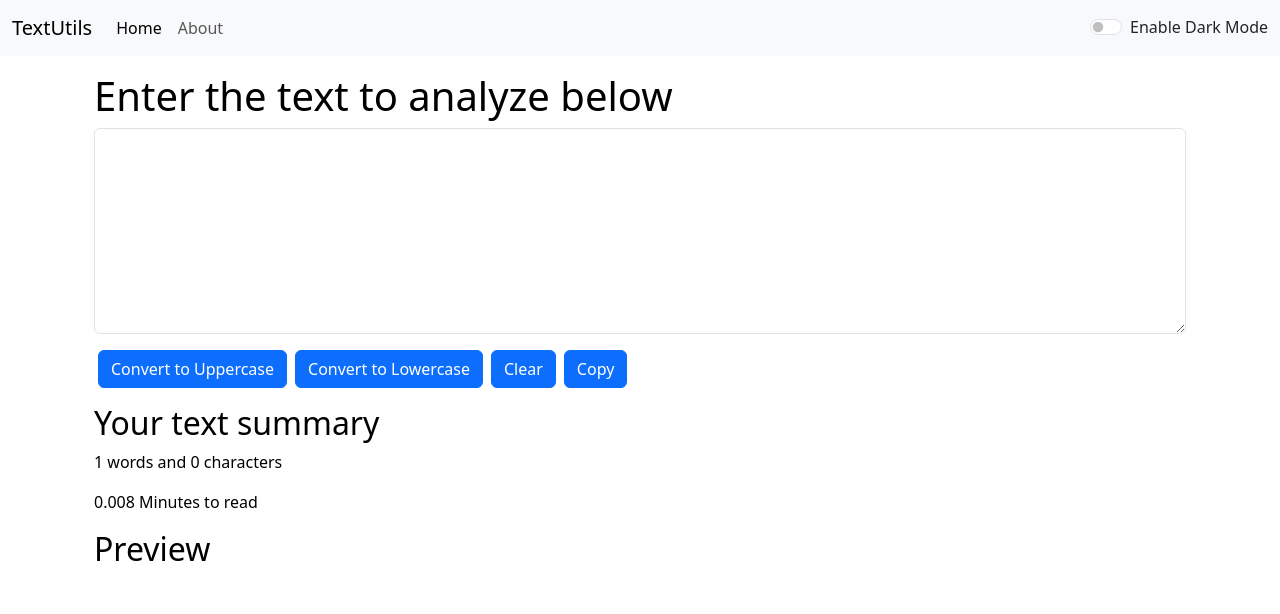
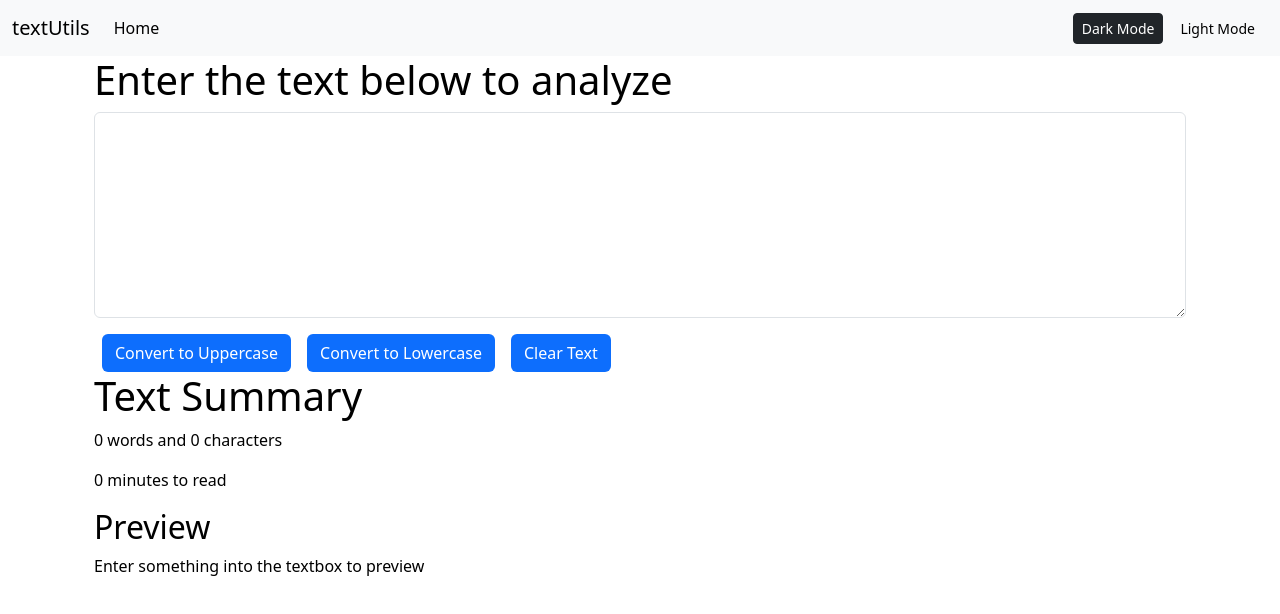
Before and after one commit to rishikmishra7/Learner-s, a React (Create React App) app: page / in a window 1280 px wide. Shown: the top 614 px of the page. Built offline with nearby package versions, Linux system fonts and the light colour scheme.

Commit message:
new feature added

```diff
--- a/src/App.js
+++ b/src/App.js
@@ -1,45 +1,39 @@
-import { useState } from 'react';
+import React, { useState } from 'react';
 import './App.css';
-// import About from './components/About';
 import Navbar from './components/Navbar';
+import TextForm from './components/TextForm';
 import Alert from './components/Alert';
 
-import TextForm from './components/TextForm';
+function App() {
+  const [mode, setMode] = useState('light'); // Default mode
+  const [alert, setAlert] = useState(null);
 
-function App() {
-  const [mode, setMode] = useState('light'); // To check whether dark mode is enabled or not
-   const[alert,setAlert]=useState(null);
-   const showAlert =(message,type)=>{
-    setAlert(
-      {
-        msg : message,
-        type: type
-      }
-    )
+  const showAlert = (message, type) => {
+    setAlert({ msg: message, type: type });
     setTimeout(() => {
-      setAlert(null);
-    }, 1000);
-   }
+      setAlert(null); // Clear alert after 3 seconds
+    }, 2000);
+  };
 
-  const toggleMode = () => {
-    if (mode === 'light') {
+  const toggleMode = (newMode) => {
+    if (newMode === 'dark') {
       setMode('dark');
-      document.body.style.backgroundColor = 'grey'; // Dark mode background color
-      showAlert("Dark mode is enabled" ,"success")
+      document.body.style.backgroundColor = 'grey';
+      showAlert('Dark mode has been enabled', 'success');
+
     } else {
       setMode('light');
-      document.body.style.backgroundColor = 'white'; // Light mode background color
-      showAlert("Light mode is enabled" ,"success")
+      document.body.style.backgroundColor = 'white';
+      showAlert('Light mode has been enabled', 'success');
     }
   };
 
   return (
     <>
-      <Navbar title="TextUtils" aboutText="About" mode={mode} toggleMode={toggleMode} />
-
-    <Alert Alert={alert}/>
-      <div className="container my-3">
-        <TextForm showAlert={showAlert} heading="Enter the text to analyze below" mode={mode} />
+      <Navbar title="textUtils" mode={mode} toggleMode={toggleMode} />
+      <Alert alert={alert} />
+      <div className="container">
+        <TextForm showAlert={showAlert} heading="Enter the text below to analyze" mode={mode} />
       </div>
     </>
   );
--- a/src/components/Alert.js
+++ b/src/components/Alert.js
@@ -1,18 +1,17 @@
-import React from 'react'
+import React from 'react';
 
 function Alert(props) {
-    const capitalize=(word)=>{
-        const lower =word.toLowerCase();
-        return lower.charAt(0).toUpperCase() +lower.slice(1);
-    }
+  const capitalize = (word) => {
+    const lower = word.toLowerCase();
+    return lower.charAt(0).toUpperCase() + lower.slice(1);
+  };
+
   return (
     props.Alert &&
-    <div> <div className={`alert alert-${props.Alert.type} alert-dismissible fade show`}role="alert" >
-        <strong>{capitalize(props.Alert.type)}</strong> : {props.Alert.msg}
-        <button type="button" className="btn-close" data-bs-dismiss="alert" aria-label="Close"></button>
+    <div className={`alert alert-${props.Alert.type} alert-dismissible fade show`} role="alert">
+      <strong>{capitalize(props.Alert.type)}</strong>: {props.Alert.msg}
     </div>
-    </div>
-  )
+  );
 }
 
-export default Alert
+export default Alert;
--- a/src/components/Navbar.js
+++ b/src/components/Navbar.js
@@ -1,20 +1,11 @@
 import React from 'react';
-import PropTypes from 'prop-types';
 
 export default function Navbar(props) {
   return (
     <nav className={`navbar navbar-expand-lg navbar-${props.mode} bg-${props.mode}`}>
       <div className="container-fluid">
         <a className="navbar-brand" href="/">{props.title}</a>
-        <button
-          className="navbar-toggler"
-          type="button"
-          data-bs-toggle="collapse"
-          data-bs-target="#navbarSupportedContent"
-          aria-controls="navbarSupportedContent"
-          aria-expanded="false"
-          aria-label="Toggle navigation"
-        >
+        <button className="navbar-toggler" type="button" data-bs-toggle="collapse" data-bs-target="#navbarSupportedContent" aria-controls="navbarSupportedContent" aria-expanded="false" aria-label="Toggle navigation">
           <span className="navbar-toggler-icon"></span>
         </button>
         <div className="collapse navbar-collapse" id="navbarSupportedContent">
@@ -22,32 +13,14 @@ export default function Navbar(props) {
             <li className="nav-item">
               <a className="nav-link active" aria-current="page" href="/">Home</a>
             </li>
-            <li className="nav-item">
-              <a className="nav-link" href="/">{props.aboutText}</a>
-            </li>
           </ul>
-          <div className={`form-check form-switch text-${props.mode==='light'?'dark':'light'}`}>
-            <input className="form-check-input" onClick={props.toggleMode} type="checkbox" role="switch" id="flexSwitchCheckDefault"/>
-            <label className="form-check-label" htmlFor="flexSwitchCheckDefault">Enable Dark Mode</label>
+
+          <div className="d-flex">
+            <button className="btn btn-sm btn-dark mx-1" onClick={() => props.toggleMode('dark')}>Dark Mode</button>
+            <button className="btn btn-sm btn-light mx-1" onClick={() => props.toggleMode('light')}>Light Mode</button>
           </div>
-          {/* <form className="d-flex" role="search">
-            <input
-              className="form-control me-2"
-              type="search"
-              placeholder="Search"
-              aria-label="Search"
-            />
-            <button className="btn btn-primary" type="submit">Search</button>
-          </form>
-         */}
-         </div>
-
+        </div>
       </div>
     </nav>
   );
 }
-
-Navbar.propTypes = {
-  title: PropTypes.string.isRequired, // Ensure that the title is a string and is required
-  aboutText: PropTypes.string.isRequired, // Ensure that aboutText is a string and is required
-};
--- a/src/components/TextForm.js
+++ b/src/components/TextForm.js
@@ -1,78 +1,101 @@
 import React, { useState } from 'react';
 
 export default function TextForm(props) {
-  const handleUpclick = () => {
+  const handleUpClick = () => {
     let newText = text.toUpperCase();
     setText(newText);
-    props.showAlert("Converted into UPPERCASE" ,"success");
-  };
-
-  const handleLoclick = () => {
-    let newText = text.toLowerCase();
-    setText(newText);
-    props.showAlert("Converted into lowecase","success");
-
-  };
-
-  const handleClearclick = () => {
-    setText('');
-    props.showAlert("Text cleared","success");
-
-  };
-
-  const handleCopyclick = () => {
-    navigator.clipboard.writeText(text).then(() => {
-      //alert("Text copied to clipboard!");
-     props.showAlert("Text Copied to clipboard","success");
-    });
+    props.showAlert('Converted to uppercase', 'success');
   };
 
   const handleOnChange = (event) => {
     setText(event.target.value);
   };
 
+  const handleLoClick = () => {
+    let ntext = text.toLowerCase();
+    setText(ntext);
+    props.showAlert('Converted to lowercase', 'success');
+  };
+
+  const handleClearOnClick = () => {
+    let clearText = '';
+    setText(clearText);
+    props.showAlert('Text has been cleared', 'success');
+  };
+
+  const getModeStyle = () => {
+    switch (props.mode) {
+      case 'dark':
+        return { backgroundColor: '#333', color: 'white' };
+      case 'yellow':
+        return { backgroundColor: '#f9f871', color: '#333' };
+      case 'pink':
+        return { backgroundColor: '#ffc0cb', color: '#333' };
+      case 'green':
+        return { backgroundColor: '#a8e6cf', color: '#333' };
+      case 'blue':
+        return { backgroundColor: '#add8e6', color: '#333' };
+      default:
+        return { backgroundColor: 'white', color: 'black' };
+    }
+  };
+
   const [text, setText] = useState('');
+  const modeStyle = getModeStyle();
 
   return (
     <>
-      <div
-        className="container"
-        style={{
-          backgroundColor: props.mode === 'dark' ? '#333' : 'white', // Dark background for container
-          color: props.mode === 'dark' ? 'white' : 'black', // Text color for container
-        }}
-      >
+      <div className="container" style={modeStyle}>
         <h1>{props.heading}</h1>
         <div className="mb-3">
           <textarea
             className="form-control"
+            id="TextBox"
+            onChange={handleOnChange}
+            style={modeStyle}
             value={text}
-            onChange={handleOnChange}
-            style={{
-              backgroundColor: props.mode === 'dark' ? '#555' : 'white', // Dark background for textarea
-              color: props.mode === 'dark' ? 'white' : 'black', // Text color for textarea
-            }}
-            id="myBox"
             rows="8"
           ></textarea>
         </div>
-        <button className="btn btn-primary mx-1" onClick={handleUpclick}>Convert to Uppercase</button>
-        <button className="btn btn-primary mx-1" onClick={handleLoclick}>Convert to Lowercase</button>
-        <button className="btn btn-primary mx-1" onClick={handleClearclick}>Clear</button>
-        <button className="btn btn-primary mx-1" onClick={handleCopyclick}>Copy</button>
+              <button
+        className="btn mx-2"
+        style={{ backgroundColor: props.mode === 'dark' ? '#6c757d' : props.mode === 'yellow' ? '#fdd835' : props.mode === 'pink' ? '#ff69b4' : props.mode === 'green' ? '#28a745' : props.mode === 'blue' ? '#007bff' : '#0d6efd', color: 'white' }}
+        onClick={handleUpClick}
+      >
+        Convert to Uppercase
+      </button>
+      <button
+        className="btn mx-2"
+        style={{ backgroundColor: props.mode === 'dark' ? '#6c757d' : props.mode === 'yellow' ? '#fdd835' : props.mode === 'pink' ? '#ff69b4' : props.mode === 'green' ? '#28a745' : props.mode === 'blue' ? '#007bff' : '#0d6efd', color: 'white' }}
+        onClick={handleLoClick}
+      >
+        Convert to Lowercase
+      </button>
+      <button
+        className="btn mx-2"
+        style={{ backgroundColor: props.mode === 'dark' ? '#6c757d' : props.mode === 'yellow' ? '#fdd835' : props.mode === 'pink' ? '#ff69b4' : props.mode === 'green' ? '#28a745' : props.mode === 'blue' ? '#007bff' : '#0d6efd', color: 'white' }}
+        onClick={handleClearOnClick}
+      >
+        Clear Text
+      </button>
+
+
       </div>
-
-      <div
-        className="container my-3"
-        style={{
-          color: props.mode === 'dark' ? 'white' : 'black', // Text color for summary
-        }}
-      >
-        <h2>Your text summary</h2>
-        <p>{text.split(" ").length} words and {text.length} characters</p>
-        <p>{0.008 * text.split(" ").length} Minutes to read </p>
+      <div className="container" style={{ color: modeStyle.color }}>
+        <h1>Text Summary</h1>
+        <p>{text.trim().split(/\s+/).filter((word) => word !== '').length} words and {text.length} characters</p>
+        <p>
+          {text.trim().length > 0
+            ? (0.008 * text.split(/\s+/).length).toFixed(2)
+            : 0}{' '}
+          minutes to read
+        </p>
         <h2>Preview</h2>
-        <p>{text}</p>
+        <p>
+          {text.length > 0
+            ? text
+            : 'Enter something into the textbox to preview'}
+        </p>
       </div>
     </>
   );
```
Also changed, not shown: src/App.css (line endings or trailing spaces).
